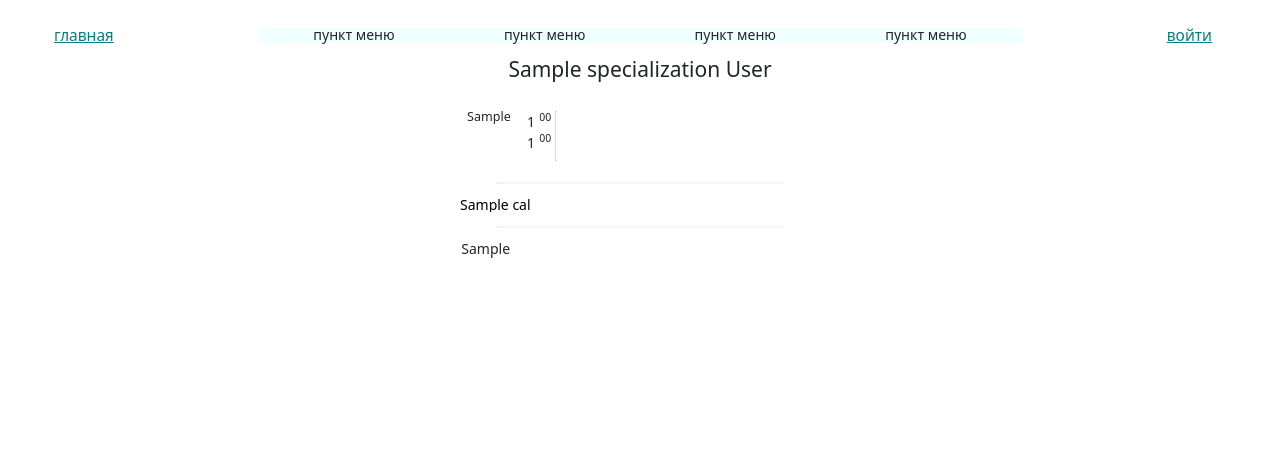
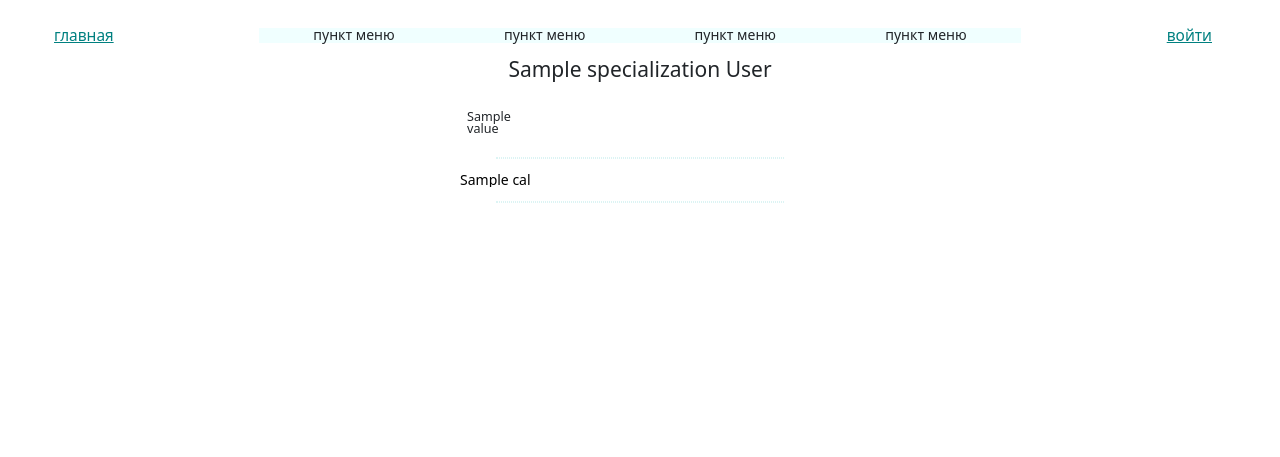
Before and after one commit to AnreX73/egida, a Django app: template agency/core/templates/core/doctor_profile.html in a window 1280 px wide. Shown: the top 457 px of the page. Run offline with Django 4.2, Linux system fonts and the light colour scheme; tables that the repository leaves empty hold one stand-in row (values such as "Sample post"); the template is opened without the code that fills it: values that come from a table or form of the project are taken from there, most other values are stand-ins (such as "Sample title", 1, 10 or a date in 2020); some libraries are stand-ins or nearby versions.

Commit message:
cal better21

```diff
--- a/agency/core/templates/core/doctor_profile.html
+++ b/agency/core/templates/core/doctor_profile.html
@@ -7,14 +7,14 @@
 <h4>{{ doctor.speciality }} {{ doctor.lastname }} </h4>
 <div class="doctor_calendar_wrapper">
     <div class="doctor_schedule_calendar">
-        {% for wd in standart_week %}
-        <div class="standart_week">{{ wd }}</div>
+        {% for wd, value in standart_week.items %}
+        <div class="standart_week">{{ value }}</div>
         {% endfor %}
-        {% for sh in schedule %}
+        <!-- {% for sh in schedule %}
         {% if sh.end_appointment != 24 %}
         <div class="wd_wrapper">
-            <div class="wd_item"> {{ sh.start_appointment }} <sup style="margin-left: 0.3rem;"> 00</sup> </div>
-            <div class="wd_item"> {{ sh.end_appointment }} <sup style="margin-left: 0.3rem;"> 00</sup></div>
+            <div class="wd_item"> {{ sh.start_appointment }}<sup style="margin-left: 0.3rem;">00</sup> </div>
+            <div class="wd_item"> {{ sh.end_appointment }}<sup style="margin-left: 0.3rem;">00</sup></div>
         </div>
         {% else %}
         <div class="invis_item wd_item"> X </div>
@@ -22,7 +22,7 @@
         {% endif %}
 
 
-        {% endfor %}
+        {% endfor %} -->
     </div>
     <hr>
     <div class="calendar_wrapper">
@@ -32,7 +32,7 @@
             {% if c == 0 %}
             <span style="color: red;"> X </span>
             {% elif c == 50 %}
-            <span></span>
+            <span> </span>
             {% else %}
             <form action="{% url 'home' %}" method="GET">
                 {% csrf_token %}
@@ -45,19 +45,7 @@
         {% endfor %}
     </div>
     <hr>
-    <div class="calendar_wrapper">
-        {% for cf in cal1 %}
-        <div class="weeks_wrapper">
-            {% for c in cf %}
-            {% if c == 0 %}
-            <span> </span>
-            {% else %}
-            <span>{{ c }}</span>
-            {% endif %}
-            {% endfor %}
-        </div>
-        {% endfor %}
-    </div>
+
 </div>
 
 {% endblock content %}
```
Also changed, not shown: agency/core/views.py (+4 -6 lines).
